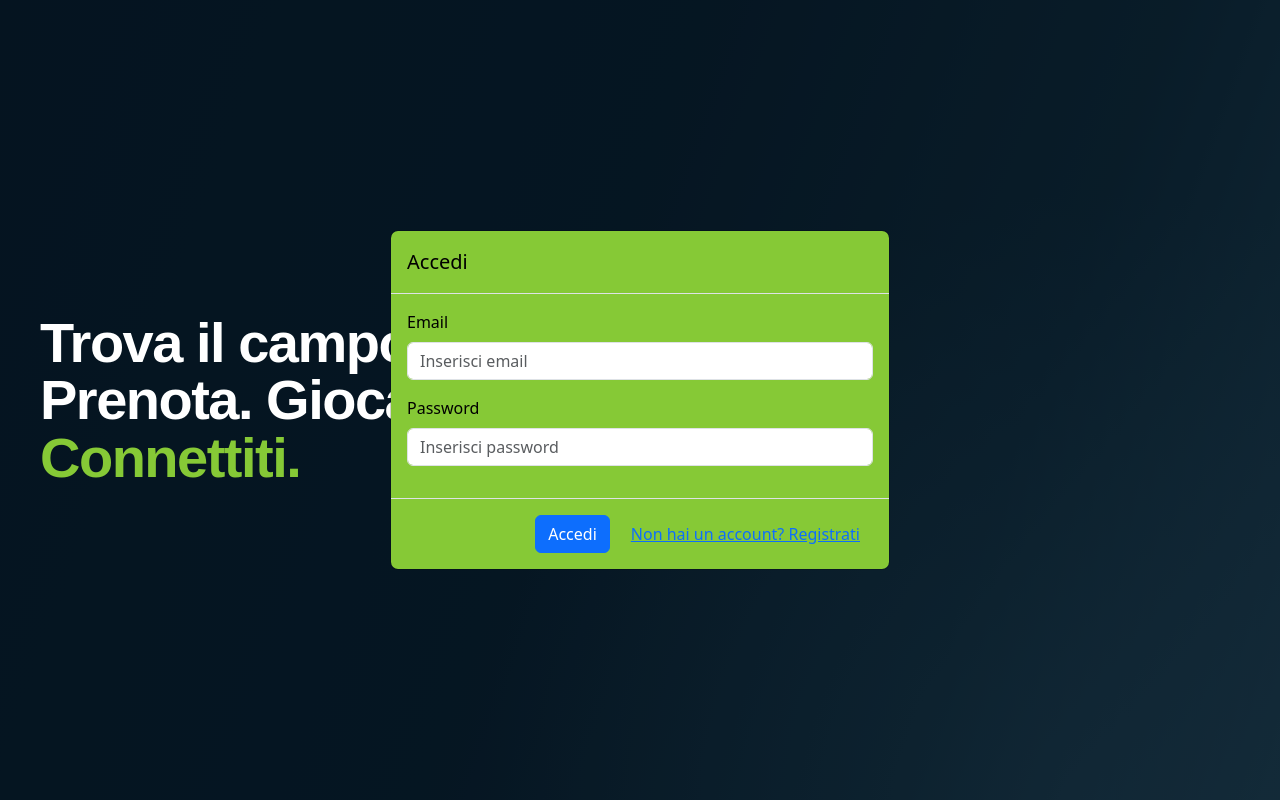
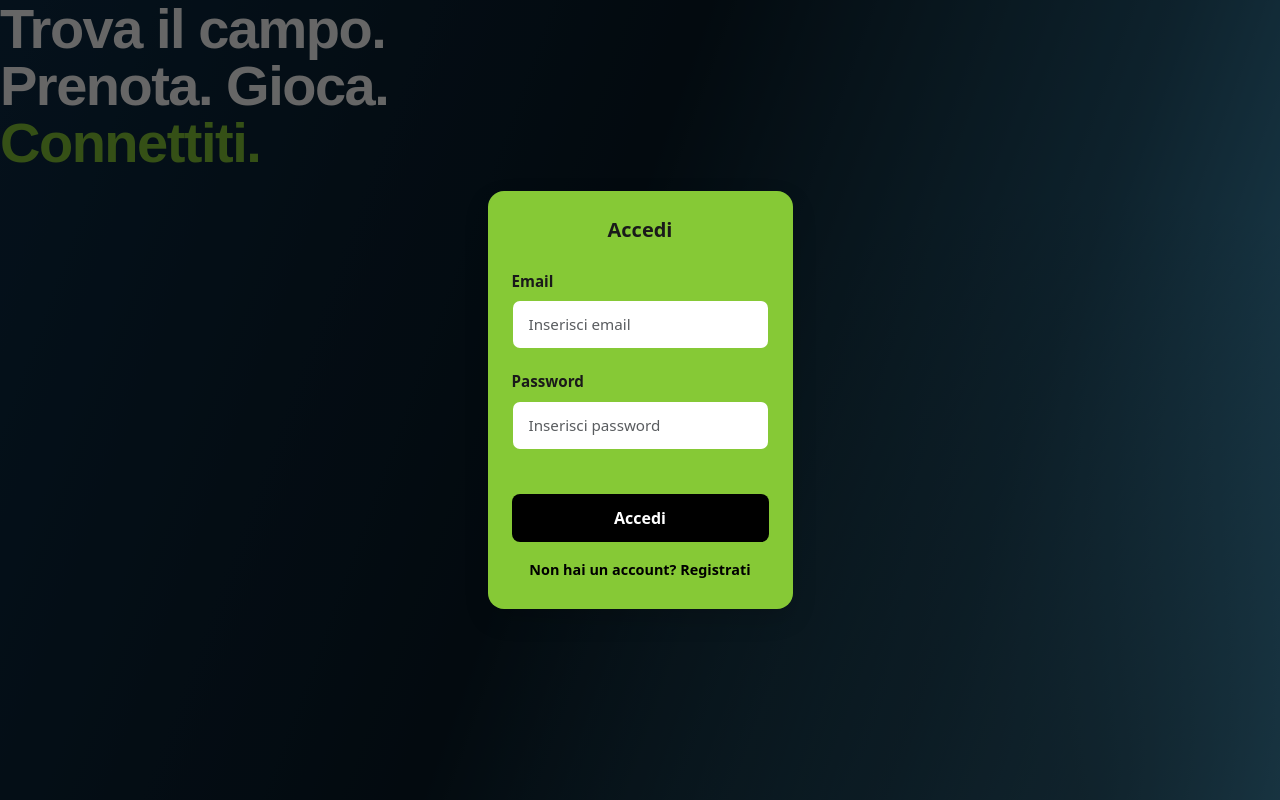
Before and after one commit to nikylucien92/centroSportivo-FE, an Angular app: page / in a window 1280 px wide. Built offline with nearby package versions, Linux system fonts and the light colour scheme.

Commit message:
Modifiche varie , e inizio delle aggiunte della logica delle prenotazioni

```diff
--- a/src/app/home/home.css
+++ b/src/app/home/home.css
@@ -1,18 +1,3 @@
-.hero {
-  height: 100vh;
-  background:
-    radial-gradient(
-      circle at 85% 100%,
-      rgba(55, 95, 115, 0.45),
-      transparent 45%
-    ),
-    linear-gradient(
-      110deg,
-      #051421 0%,
-      #071925 45%,
-      #102b38 75%,
-      #294e5f 100%
-    );
 
 /*
 .hero {
@@ -38,32 +23,62 @@
   box-sizing: border-box;
 }
 */
+.hero {
+  position: relative;
+  height: 100vh;
+
+  background:
+    radial-gradient(
+      circle at 85% 100%,
+      rgba(19, 35, 43, 0.45),
+      transparent 45%
+    ),
+    linear-gradient(
+      110deg,
+      #0c2b45 0%,
+      #071925 45%,
+      #22556f 75%,
+      #4dabd7 100%
+    );
 
   display: flex;
-  align-items: center;
-
-  padding: 50px 40px;
-
-  box-sizing: border-box;
 }
 
+.auth-backdrop {
+  position: absolute;
+  top: 0;
+  left: 0;
+  width: 100%;
+  height: 100%;
+  background: rgba(0, 0, 0, 0.60);
+  z-index: 10;
+}
+
+.auth-page {
+  position: absolute;
+  top: 0;
+  left: 0;
+  width: 100%;
+  height: 100%;
+  display: flex;
+  justify-content: center;
+  align-items: center;
+  z-index: 20;
+}
 
 .hero-content {
-  max-width: 600px;
+  max-width: 500px;
 }
 
 
 .hero h1 {
   margin: 0;
-
   font-family: Arial, Helvetica, sans-serif;
 
   font-size: 56px;
   font-weight: 700;
   line-height: 1.02;
-
   color: #ffffff;
-
   letter-spacing: -1.5px;
 }
 
@@ -71,18 +86,13 @@
 .hero h1 span {
   color: #86c936;
 }
-.hero::before {
-  content: "";
-  position: absolute;
-  inset: 0;
 
-  background: rgba(5, 20, 33, 0.65);
 
-  z-index: 0;
+
+#app-carousel{
+  margin-top: 20px;
 }
 
-.hero-content,
-.auth-page {
-  position: relative;
-  z-index: 1;
+#app-cards{
+  margin-top: 50px;
 }
--- a/src/app/home/home.html
+++ b/src/app/home/home.html
@@ -1,31 +1,24 @@
-
-
 <section class="hero">
 
+  @if (!autenticato) {
 
-  @if(!autenticato) {
+    <!-- SFONDO / TESTO -->
     <div class="hero-content">
 
       <h1>
-      Trova il campo.<br>
-      Prenota. Gioca.<br>
+        Trova il campo.<br />
+        Prenota. Gioca.<br />
         <span>Connettiti.</span>
       </h1>
+
     </div>
 
-  }
+    <!-- BACKDROP -->
+    <div class="auth-backdrop"></div>
 
-
-
-  @if (!autenticato) {
-
-  <!-- ================================= -->
-  <!-- SCHERMATA AUTENTICAZIONE          -->
-  <!-- ================================= -->
-
+    <!-- FORM LOGIN -->
     <div class="auth-page">
 
-        <!-- CONTENUTO LOGIN -->
       <div class="auth-container">
 
         @if (schermataAuth === 'login') {
@@ -36,7 +29,6 @@
           </app-login>
 
         }
-
 
         @if (schermataAuth === 'registrazione') {
 
@@ -55,30 +47,38 @@
 
   @if (autenticato) {
 
-  <!-- ================================= -->
-  <!-- APPLICAZIONE PRINCIPALE           -->
-  <!-- ================================= -->
-<div class="container-fluid">
+    <!-- APPLICAZIONE PRINCIPALE -->
+
     <div class="container">
+
       <div class="row">
 
-      <div class="col-12">
+        <div class="col-12" id="app-navbar">
           <app-navbar></app-navbar>
         </div>
 
-      <div class="col-12">
+      </div>
+
+
+      <div class="row">
+
+        <div class="col-12" id="app-carousel">
           <app-carousel-match></app-carousel-match>
-        <app-cards></app-cards>
-      </div>
         </div>
 
       </div>
+
+
+      <div class="row">
+
+        <div class="col-12" id="app-cards">
+          <app-cards></app-cards>
         </div>
 
+      </div>
 
+    </div>
 
   }
 
-
-
 </section>
--- a/src/app/login/login.css
+++ b/src/app/login/login.css
@@ -1,4 +1,116 @@
-.modal-content{
-      background-color: #86c936;
-    color:#000000;
+/* Layout del contenitore principale */
+.login-form {
+  max-width: 480px; /* Usa max-width invece di % per una migliore responsività */
+  width: 100%;
+  margin: 40px auto; /* Centra orizzontalmente con margini verticali appropriati */
+  padding: 15px;
 }
+
+/* Card/Modal principale */
+.modal-content {
+  background-color: #86c936;
+  color: #000000;
+  border: none;
+  border-radius: 16px;
+  box-shadow: 0 10px 25px rgba(0, 0, 0, 0.15); /* Ombra morbida moderna */
+  padding: 24px;
+  overflow: hidden;
+}
+
+/* Header */
+.modal-header {
+  border-bottom: none;
+  padding: 0 0 16px 0;
+  text-align: center;
+  display: block; /* Assicura la centratura del titolo */
+}
+
+.modal-title {
+  font-weight: 700;
+  font-size: 1.75rem;
+  margin: 0;
+  color: #1a1a1a;
+}
+
+/* Body e Form */
+.modal-body {
+  padding: 8px 0 16px 0;
+}
+
+/* Spaziatura tra i vari campi del form */
+.mb-3 {
+  margin-bottom: 20px !important;
+}
+
+/* Etichette degli input */
+.form-label {
+  font-weight: 600;
+  font-size: 0.95rem;
+  margin-bottom: 8px;
+  display: inline-block;
+  color: #1a1a1a;
+}
+
+/* Input stilizzati */
+.form-control {
+  padding: 12px 16px;
+  border-radius: 8px;
+  border: 1.5px solid transparent;
+  background-color: #ffffff;
+  font-size: 0.95rem;
+  transition: all 0.2s ease-in-out;
+}
+
+/* Stato Focus degli input */
+.form-control:focus {
+  background-color: #ffffff;
+  border-color: #000000;
+  box-shadow: 0 0 0 4px rgba(0, 0, 0, 0.1);
+  outline: none;
+}
+
+/* Footer e Bottoni */
+.modal-footer {
+  border-top: none;
+  padding: 8px 0 0 0;
+  display: flex;
+  flex-direction: column; /* Dispone i bottoni in verticale per maggiore pulizia */
+  gap: 12px; /* Spazio tra i bottoni */
+}
+
+/* Bottone di Accesso (Primary) */
+.modal-footer .btn-primary {
+  width: 100%;
+  padding: 12px;
+  border-radius: 8px;
+  background-color: #000000;
+  border: none;
+  color: #ffffff;
+  font-weight: 600;
+  font-size: 1rem;
+  cursor: pointer;
+  transition: background-color 0.2s ease, transform 0.1s ease;
+}
+
+.modal-footer .btn-primary:hover {
+  background-color: #222222;
+}
+
+.modal-footer .btn-primary:active {
+  transform: scale(0.98);
+}
+
+/* Bottone Registrazione (Link) */
+.modal-footer .btn-link {
+  color: #000000;
+  text-decoration: none;
+  font-size: 0.9rem;
+  font-weight: 600;
+  padding: 4px;
+  transition: opacity 0.2s ease;
+}
+
+.modal-footer .btn-link:hover {
+  text-decoration: underline;
+  opacity: 0.8;
+}
--- a/src/app/login/login.html
+++ b/src/app/login/login.html
@@ -1,17 +1,26 @@
-<div class="modal fade show" tabindex="-1" aria-hidden="false" style="display: block">
+<div
+  class="login-form"
+  tabindex="-1"
+  aria-hidden="true"
+>
   <div class="modal-dialog modal-dialog-centered">
+
     <div class="modal-content">
 
       <div class="modal-header">
-        <h1 class="modal-title fs-5">Accedi</h1>
+        <h1 class="modal-title fs-5">
+          Accedi
+        </h1>
       </div>
 
+      <div class="modal-body">
 
-      <div class="modal-body">
         <form>
 
           <div class="mb-3">
-            <label for="email" class="form-label"> Email </label>
+            <label for="email" class="form-label">
+              Email
+            </label>
 
             <input
               type="email"
@@ -25,7 +34,9 @@
           </div>
 
           <div class="mb-3">
-            <label for="password" class="form-label"> Password </label>
+            <label for="password" class="form-label">
+              Password
+            </label>
 
             <input
               type="password"
@@ -37,17 +48,31 @@
               required
             />
           </div>
+
         </form>
+
       </div>
 
+      <div class="modal-footer">
 
-      <div class="modal-footer">
-        <button type="button" class="btn btn-primary" (click)="accedi()">Accedi</button>
+        <button
+          type="button"
+          class="btn btn-primary"
+          (click)="accedi()"
+        >
+          Accedi
+        </button>
 
-        <button type="button" class="btn btn-link" (click)="apriRegistrazione()">
+        <button
+          type="button"
+          class="btn btn-link"
+          (click)="apriRegistrazione()"
+        >
           Non hai un account? Registrati
         </button>
+
       </div>
+
     </div>
   </div>
 </div>
--- a/src/app/login/login.ts
+++ b/src/app/login/login.ts
@@ -1,4 +1,4 @@
-import { Component, EventEmitter, Output, inject } from '@angular/core';
+import { Component, EventEmitter, Output, inject} from '@angular/core';
 import { FormsModule } from '@angular/forms';
 import { Auth } from '../services/auth';
 import { LoginRequest } from '../models/loginRequest';
```
Also changed, not shown: src/app/models/prenotazioneRequest.ts (+3 -6 lines). Lines whose indentation alone changed are shown as unchanged.
